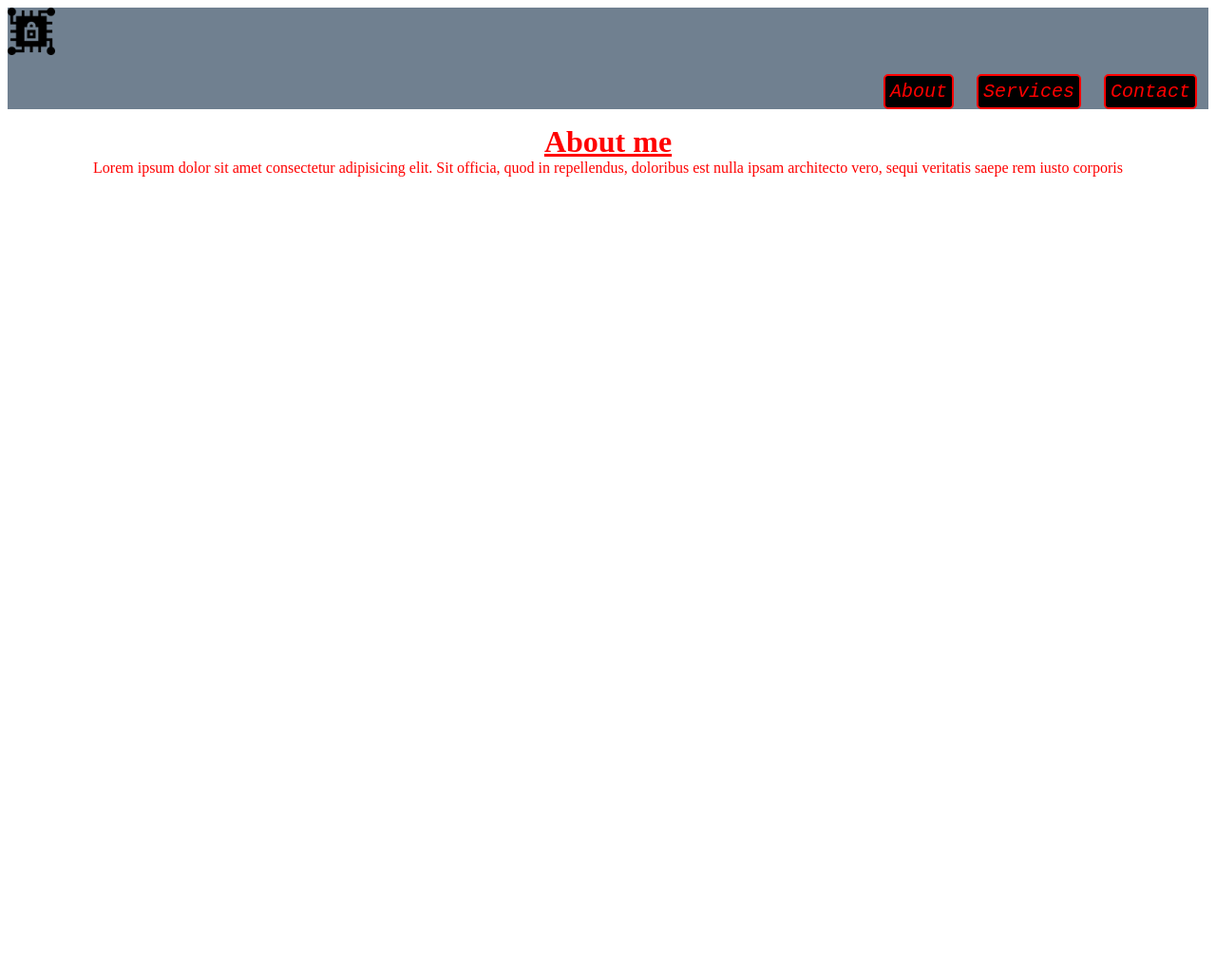
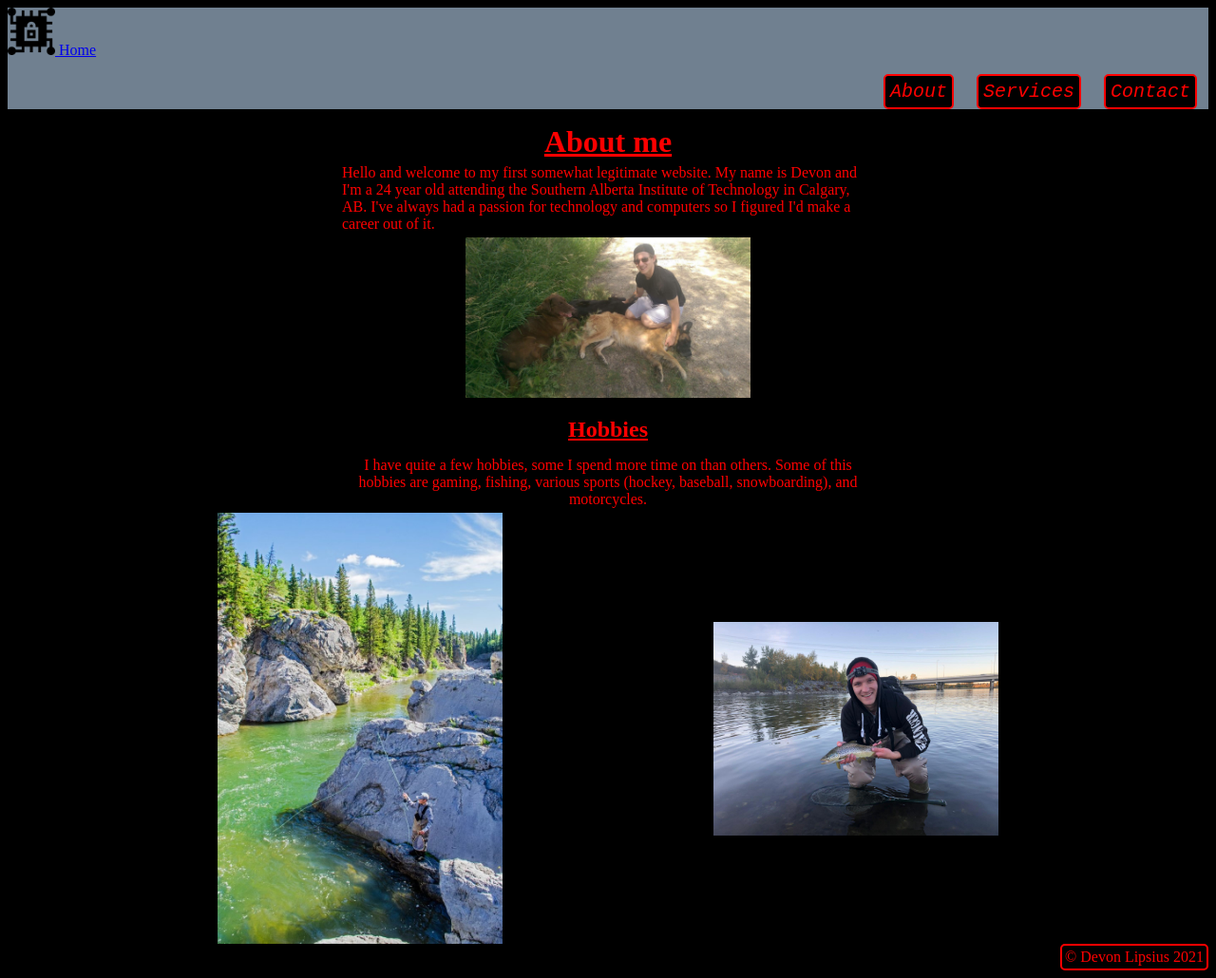
Before and after one commit to Nephy1/404-page, a plain HTML site: page about.html in a window 1280 px wide. Shown: the whole page at 95% size. Before the commit the page ends 800 px from the top, so only its background shows below. Drawn offline with Linux system fonts and the light colour scheme.

Commit message:
forgot to commit these earlier,  added images and some more text/headers

```diff
--- a/CSS/style.css
+++ b/CSS/style.css
@@ -1,37 +1,83 @@
 style
+
 
 header {
     text-align: center;
     margin: 0 auto;
 }
+
 body {
-    background-color: rgb(255, 255, 255);
+    background-color: black ;
 }
 
+
 h1 {
+    color: red ;
+    text-decoration: underline;
+    text-align: center;
+    margin: 0 auto;
+}
+
+h2 {
     color: rgb(255, 0, 0) ;
     text-decoration: underline;
     text-align: center;
     margin: 0 auto;
 }
+
+.hobbies {
+    margin: 20px 10px 10px 10px;
+    display: flex;
+    justify-content: center;
+
+}
+
 p {
-    color: rgb(255, 0, 0);
+    color: red;
     font-size: 18;
     margin: 0 auto;
     padding: 20;
     text-align: center;
 }
+
+.hobbies-p {
+    width: 70ch;
+    max-width: max-content;
+    padding: 5px;
+    justify-content:flex-start;
+    align-items: flex-start;
+}
+
+.about-p {
+    width: 70ch;
+    padding: 5px;
+    text-align: left;
+
+}
+
 .img-ghost {
     align-items: center;
     display: flex;
     justify-content: center;
     width: 100%;
 }
+
 img {
     max-height: 300px;
     max-width: 300px;
     width: 100%;
 }
+
+.flyfishing-pic {
+    max-height: 500px;
+    max-width: 300px;
+}
+
+.photos {
+    display: flex;
+    justify-content: space-evenly;
+}
+
 .btn {
     align-items: center;
     display: flex;
@@ -43,18 +89,22 @@ img {
     text-decoration: none;
     box-shadow: 5px 5px 5px rgb(255, 0, 0);
 }
+
 .btn:hover {
     background-color: orangered;
 }
+
 div {
     align-items: center;
     display: flex;
     justify-content: center;
 }
+
 .logo {
     max-width: 50px;
     max-height: 50px;
 }
+
 li a {
     font-style: italic;
     font-family: monospace;
@@ -62,15 +112,24 @@ li a {
     font-size: 20px;
     color: red;
 }
+
 nav {
     background-color: slategray;
 }
+
+.home-text {
+    color:red;
+    font-size: 2em;
+    text-decoration: none;
+}
+
 ul {
     list-style-type: none;
     flex-wrap: wrap;
     display: flex;
     justify-content: flex-end;
 }
+
 li {
     margin: 0 12px;
     padding: 5px;
@@ -80,11 +139,30 @@ li {
     border-radius: 5px;
     background-color: black;
 }
+
 li:hover {
     background-color: ghostwhite;
 }
+
 .contact-info {
   align-items: left;
   justify-content: left;
   color: red;
 }
+
+.footer {
+    display: flex;
+    justify-content: flex-end;
+    align-items: flex-end;
+    color: red;
+
+}
+
+footer {
+    border-width: 2px;
+    border-style: solid;
+    border-color: red;
+    border-radius: 5px;
+    padding: 3px;
+    background-color: black;
+}
--- a/about.html
+++ b/about.html
@@ -8,22 +8,40 @@
     <link rel="stylesheet" href="CSS/style.css">
 
 </head>
+<!-- Navigation at the top -->
 <nav>
     <a href="index.html">
     <img src="images/core.png" class="logo" alt="Company Logo">
-    </a>
+    <span>Home</span>
+</a>
     <ul>
         <li><a href="about.html">About</a></li>
-        <li><a href="">Services</a></li>
+        <li><a href="#">Services</a></li>
         <li><a href="contact.html" target="_blank">Contact</a></li>
     </ul>
 
 </nav>
+<!-- Intro header and paragraph -->
 <h1>About me</h1>
 <body>
 <main>
-    <p>Lorem ipsum dolor sit amet consectetur adipisicing elit. Sit officia, quod in repellendus, doloribus est nulla ipsam architecto vero, sequi veritatis saepe rem iusto corporis</p>
+    <p class="about-p">Hello and welcome to my first somewhat legitimate website. My name is Devon and I'm a 24 year old attending the Southern Alberta Institute of Technology in Calgary, AB. I've always had a passion for technology and computers so I figured I'd make a career out of it.</p>
+<div>
+    <img src="images/thumbnail_image3.jpg" alt="Myself and Dogs" class="dogpic">
+</div>
 
+<div class="hobbies">
+<h2>Hobbies</h2>
+</div>
+<p class="hobbies-p">I have quite a few hobbies, some I spend more time on than others. Some of this hobbies are gaming, fishing, various sports (hockey, baseball, snowboarding), and motorcycles.</p>
+<!-- try to fix spacing inbetween photos. Maybe leave it?? -->
+<div class="photos">
+    <img src="images/thumbnail_image1.jpg" alt="Myself Fishing" class="flyfishing-pic">
+<img src="images/image2.jpeg" alt="First Trout" class="trout-pic">
+</div>
 </main>
 </body>
+<div class="footer">
+    <footer>&copy Devon Lipsius 2021</footer>
+    </div>
 </html>
```
Also changed, not shown: contact.html (+7 -1 lines), index.html (+9 -5 lines), images/image2.jpeg (added), images/thumbnail_image1.jpg (added), images/thumbnail_image3.jpg (added).
